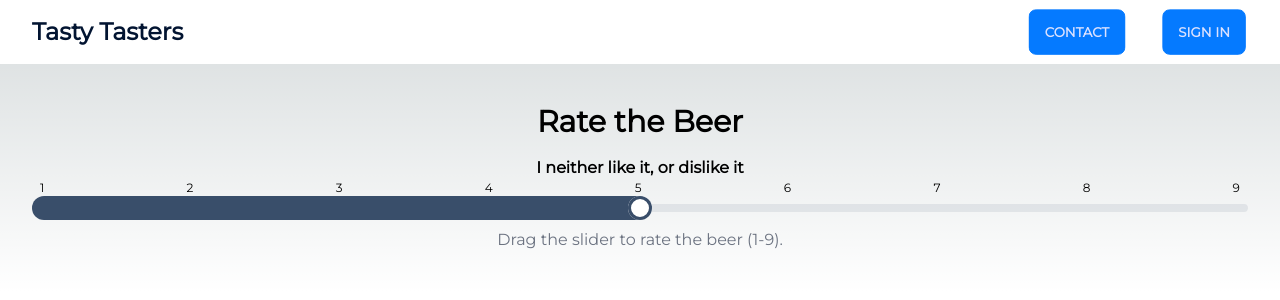
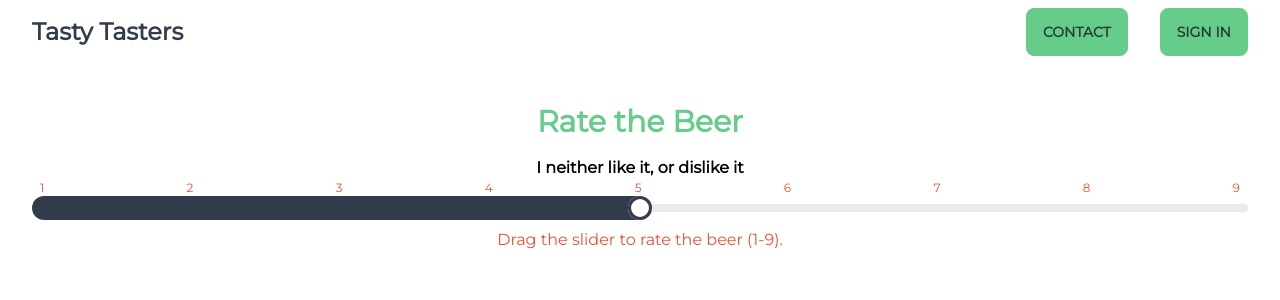
Before and after one commit to Friduwulf/tasty-tasters, a Next.js app: page /Hedonic in a window 1280 px wide. Shown: the top 300 px of the page. Built offline with nearby package versions, Linux system fonts and the light colour scheme; no server answers.

Commit message:
Beginning of tastings page

```diff
--- a/app/Components/Hedonic/Hedonic.tsx
+++ b/app/Components/Hedonic/Hedonic.tsx
@@ -43,10 +43,10 @@ const Hedonic = () => {
 
   return (
     <div className="flex flex-col items-center">
-      <h1 className="text-3xl font-bold mb-4">Rate the Beer</h1>
+      <h1 className="text-3xl font-bold mb-4 text-primary">Rate the Beer</h1>
       <p className={`font-bold ${ratingColor}`}>{ratingText}</p>
       <div className="flex flex-col items-center w-full">
-        <div className="flex justify-between text-xs w-full px-2">
+        <div className="flex justify-between text-xs w-full px-2 text-accent">
           <span>1</span>
           <span>2</span>
           <span>3</span>
@@ -67,7 +67,7 @@ const Hedonic = () => {
           onChange={handleRatingChange}
         />
       </div>
-      <p className="text-gray-500 mt-2">
+      <p className="text-accent mt-2">
         Drag the slider to rate the beer (1-9).
       </p>
     </div>
--- a/app/Components/TastingCard/Card.tsx
+++ b/app/Components/TastingCard/Card.tsx
@@ -1,20 +1,23 @@
 interface Props {
     id: string;
     name: string;
-    date: string;
-    due: string;
-    tests: [];
+    // dateCreated: string;
+    // dueDate: string;
 }
 
-export default function TastingCard({ id, name, date, due, tests }: Props) {
+export default function TastingCard({ id, name }: Props) {
+
+  return (
     <div className="card w-96 bg-base-100 shadow-xl">
       <div className="card-body">
-    <h2 className="card-title">{name}</h2>
-    <h3>Test Due: {due}</h3>
+        <h2 className="card-title text-primary">{name}</h2>
+        {/* <p className="text-primary">{dateCreated}</p>
+        <p className="text-primary">{dueDate}</p> */}
         <p></p>
         <div className="card-actions justify-end">
-      <a role='button' href='' className="btn btn-primary">Get Tasting!</a>
+          <a role='button' href='http://localhost:3000/Hedonic' className="btn btn-primary">Get Tasting!</a>
         </div>
       </div>
     </div>
+  )
 }
--- a/app/Hedonic/page.tsx
+++ b/app/Hedonic/page.tsx
@@ -7,7 +7,7 @@ const RateBeer = () => {
     <div>
       <Navbar />
 
-      <main className="max-w-7xl mx-auto py-10 px-4 sm:px-6 lg:px-8">
+      <main className="max-w-7xl mx-auto py-10 px-4 sm:px-6 lg:px-8 bg-base-100">
         <Hedonic />
       </main>
     </div>
--- a/app/Tastings/page.tsx
+++ b/app/Tastings/page.tsx
@@ -1,8 +1,8 @@
 import Navbar from '../Components/Navbar/Navbar';
 import { prisma } from '@/lib/prisma';
-import { TastingCard } from '../Components/TastingCard/Card';
+import TastingCard  from '../Components/TastingCard/Card';
 
-export default async function RateBeer() {
+export default async function Tests() {
 
     const tastings = await prisma.tasting.findMany();
 
@@ -11,11 +11,11 @@ export default async function RateBeer() {
       <Navbar />
       <main className="max-w-7xl mx-auto py-10 px-4 sm:px-6 lg:px-8">
       <div className="grid grid-cols-1 gap-6 sm:grid-cols-2 lg:grid-cols-3">
-        {tastings.map((tasting) => (
-          return <TastingCard key={tasting.id} {...tasting} />
+      {tastings.map((tasting) => {
+        return <TastingCard key={tasting.id} {...tasting} />;
+      })}
       </div>
       </main>
-        )
     </div>
-  );
-};
+  )
+}
--- /dev/null
+++ b/app/api/content/tastings/route.ts
@@ -0,0 +1,9 @@
+import { prisma } from '@/lib/prisma';
+import { NextResponse } from 'next/server';
+
+export async function GET(request: Request) {
+    const tastings = await prisma.tasting.findMany();
+        console.log(tastings);
+
+        return NextResponse.json(tastings);
+}
--- /dev/null
+++ b/app/api/content/users/route.ts
@@ -0,0 +1,9 @@
+import { prisma } from '@/lib/prisma';
+import { NextResponse } from 'next/server';
+
+export async function GET(request: Request) {
+    const users = await prisma.user.findMany();
+        console.log(users);
+
+        return NextResponse.json(users);
+}
--- a/app/layout.tsx
+++ b/app/layout.tsx
@@ -16,7 +16,7 @@ export default function RootLayout({
 }) {
   return (
     <AuthProvider>
-      <html data-theme="winter" lang="en">
+      <html data-theme="emerald" lang="en">
         <body className={montserrat.className}>
           {children}
           <script
--- a/app/page.tsx
+++ b/app/page.tsx
@@ -6,8 +6,8 @@ export default function Home() {
   return (
     <>
       <Navbar />
-      <header data-theme='winter' className="py-10">
-        <div className="max-w-7xl mx-auto px-4 sm:px-6 lg:px-8">
+      <header className="py-10">
+        <div className="max-w-7xl mx-auto px-4 sm:px-6 lg:px-8 bg-base-100">
           <h1 className="text-4xl font-bold text-neutral">Welcome to The Tasty Tasters</h1>
           <p className="mt-4 text-xl text-accent">Collect feedback on your favorite brewery's beer.</p>
           <div className="mt-8">
--- a/tailwind.config.js
+++ b/tailwind.config.js
@@ -19,23 +19,9 @@ module.exports = {
   ],
   daisyui: {
     themes: [
-      'dark',
-      'autumn',
       'emerald',
-      'forest',
-      'lofi',
-      'synthwave',
-      'halloween',
-      'wireframe',
-      'bumblebee',
-      'valentine',
-      'pastel',
-      'black',
-      'luxury',
-      'dracula',
-      'winter'
     ],
-    darkTheme: 'dark',
+    // darkTheme: 'dark',
     base: true,
     styled: true,
     utils: true,
```
Lines whose indentation alone changed are shown as unchanged.
